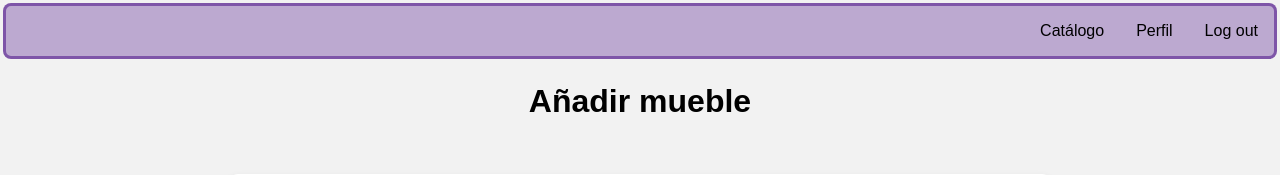
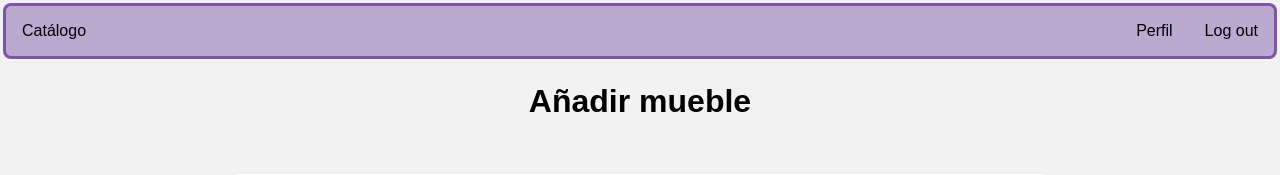
Before and after one commit to OSL-UGR/ugr-reutiliza, a Django app: page /muebles/add in a window 1280 px wide. Shown: the top 175 px of the page. Run offline with Django 5.2, Linux system fonts and the light colour scheme; the visitor is signed in with stand-in values (Sample User, id 1); data comes from the database, SQL or seed files in the repository.

Commit message:
Fixed styles
+ Moved "Catálogo" to the left
+ Fixed border-radius from navigation bar

```diff
--- a/muebles/landing/static/styles/styles.css
+++ b/muebles/landing/static/styles/styles.css
@@ -21,6 +21,7 @@ body {
 
 	border: 3px solid rgba(64, 0, 128, 0.5);
 	list-style: none;
+	padding:0px;
 }
 
 .navigation li {
@@ -36,8 +37,17 @@ body {
 	transition: 0.3s
 }
 
+.first {
+	margin-right: auto;
+	gap: 0;
+}
+
+.navigation > .first:hover{
+	border-radius: 5px 0 0 5px;
+}
+
 .navigation > .last:hover{
-	border-radius: 0 8px 8px 0;
+	border-radius: 0 5px 5px 0;
 }
 
 /***********************************************************/
--- a/muebles/landing/templates/muebles/addMueble.html
+++ b/muebles/landing/templates/muebles/addMueble.html
@@ -1,7 +1,7 @@
 {% extends 'index.html' %}
 
 {% block pages %}
-<li onclick='location.href="/{{URL}}";'>Catálogo</a></li>
+<li class="first" onclick='location.href="/{{URL}}";'>Catálogo</a></li>
 <li onclick='location.href="/{{URL}}perfil";'>Perfil</a></li>
 {% endblock %}
 
--- a/muebles/landing/templates/muebles/muebles.html
+++ b/muebles/landing/templates/muebles/muebles.html
@@ -3,7 +3,7 @@
 
 {% block pages %}
 {% if mueble %}
-<li onclick='location.href="/{{URL}}";'>Catálogo</a></li>
+<li class="first" onclick='location.href="/{{URL}}";'>Catálogo</a></li>
 {% endif %}
 {% if user.is_staff or user.is_superuser %}
 <li onclick='location.href="/{{URL}}add";'>Añadir mueble</a></li>
--- a/muebles/landing/templates/muebles/perfil.html
+++ b/muebles/landing/templates/muebles/perfil.html
@@ -1,7 +1,7 @@
 {% extends 'index.html' %}
 
 {% block pages %}
-<li onclick='location.href="/{{URL}}";'>Catálogo</a></li>
+<li class="first" onclick='location.href="/{{URL}}";'>Catálogo</a></li>
 {% if user.is_staff or user.is_superuser %}
 <li onclick='location.href="/{{URL}}add";'>Añadir mueble</a></li>
 {% endif %}
```
